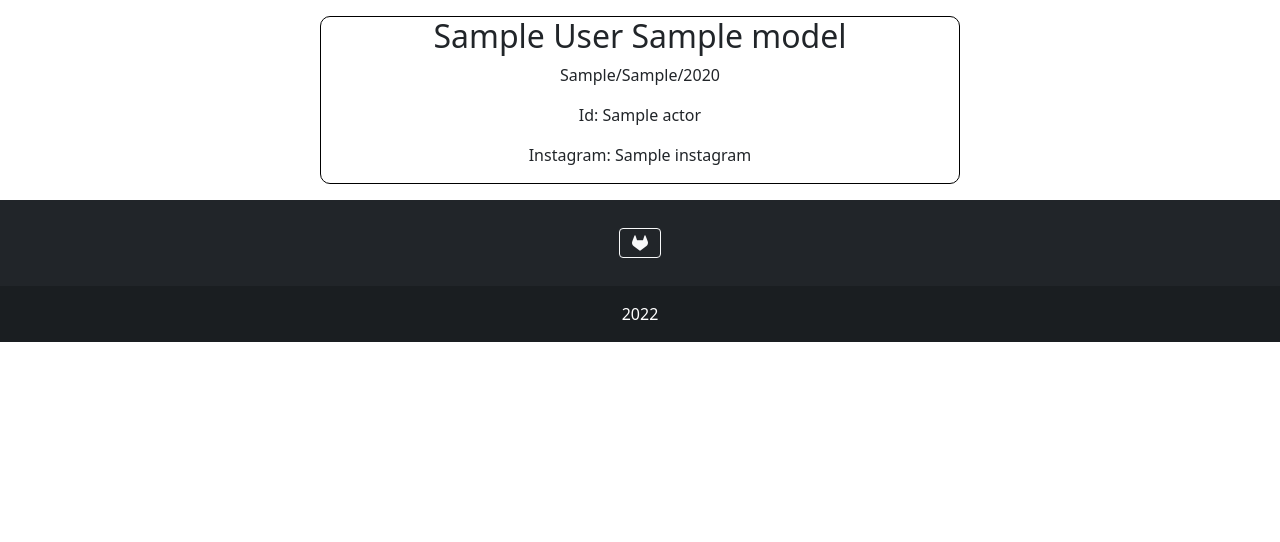
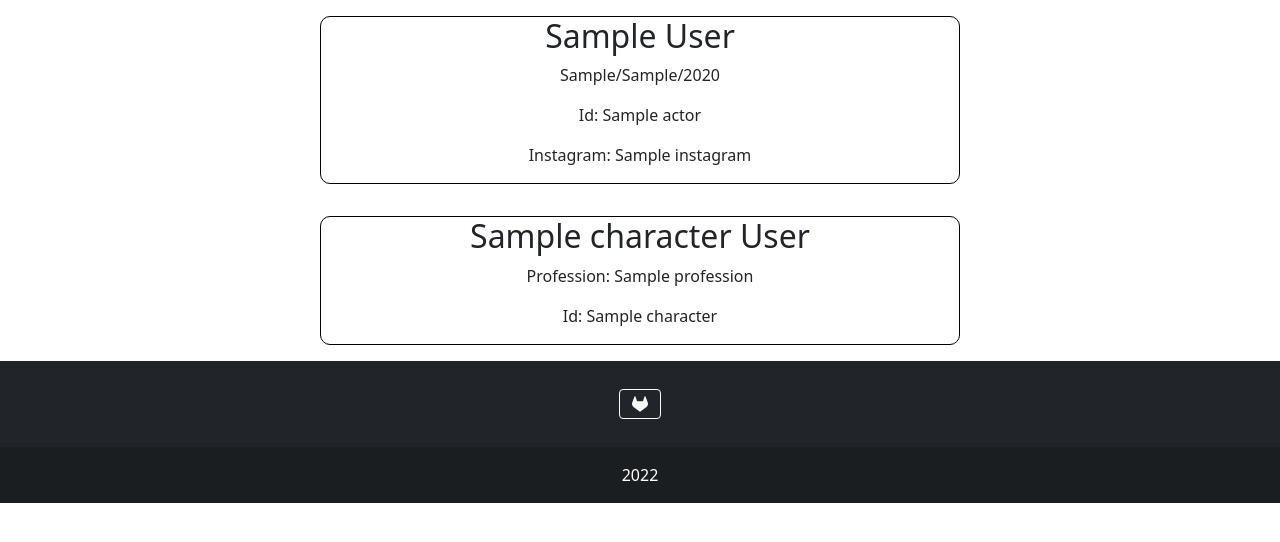
Before and after one commit to datorres76/the_martian, a FastAPI app: template templates/home.html in a window 1280 px wide. Shown: the part 70-612 px from the top of the page. Run offline with FastAPI, Linux system fonts and the light colour scheme; the template is opened without the code that fills it: most values are stand-ins (such as "Sample title", 1, 10 or a date in 2020); some libraries are stand-ins or nearby versions.

Commit message:
Adding Character model

```diff
--- a/db.py
+++ b/db.py
@@ -21,3 +21,14 @@ actors= {
         "instagram":"@chiwetelE"
      }
 }
+
+characters ={
+    1: {
+        "name": "Mark",
+        "lastname": "Watney",
+        "profession": "Botanic",
+        "role": "Astronaut",
+        "days_out_of_earth":564
+    }
+
+}
--- a/main.py
+++ b/main.py
@@ -10,24 +10,13 @@ from pydantic import BaseModel, Field, AnyUrl, FilePath
 from typing import Optional, List, Dict
 
 from db import actors
-
+from db import characters
 app=FastAPI()
 templates = Jinja2Templates(directory="templates")
 app.mount("/static", StaticFiles(directory="static"), name="static")
 
 
-#Home
-@app.get("/", response_class=HTMLResponse)
-def root(request:Request):
-    return templates.TemplateResponse("index.html",
-                                      {"request":request,
-                                       "title":"The Martian WebApp",
-                                       })
-
-
-
-
-
+# Models
 class Actor(BaseModel):
     first_name:str
     last_name:str
@@ -39,6 +28,22 @@ class Actor(BaseModel):
 
     web:Optional[AnyUrl]
     instagram:str
+
+class Character(BaseModel):
+    name: str
+    lastname: str
+    profession: str
+    role: str
+    days_out_of_earth: int
+
+
+#Home
+@app.get("/", response_class=HTMLResponse)
+def root(request:Request):
+    return templates.TemplateResponse("index.html",
+                                      {"request":request,
+                                       "title":"The Martian WebApp",
+                                       })
 
 #Upload an image
 
@@ -103,3 +108,22 @@ def about_us(request:Request):
                                       {"request":request,
                                        "title":"Profile",
                                        })
+
+
+#Show all characters
+@app.get(
+    path="/character",
+    status_code=status.HTTP_200_OK,
+    response_class=HTMLResponse,
+
+    description="Return all the characters from the movie",
+    tags=["Character"]
+)
+def show_all_character(request:Request, number:Optional[str]=Query("5", max_length=3)):
+    response = []
+    for id, character in list(characters.items())[:int(number)]:
+        response.append((id, character))
+    return templates.TemplateResponse("home.html",
+                                      {"request":request,
+                                       "characters":response,
+                                       "title":"All characters"})
--- a/static/style.css
+++ b/static/style.css
@@ -1,3 +1,4 @@
+
 .h2_text{
     margin-top: 30px;
     text-align: center;
--- a/templates/actor.html
+++ b/templates/actor.html
@@ -1,5 +1,5 @@
 <div>
-    <h2>{{actor["first_name"]}} {{actor["last_name"]}} {{actor["Model"]}} </h2>
+    <h2>{{actor["first_name"]}} {{actor["last_name"]}}</h2>
     <p> {{actor["born_day"]}}/{{actor["born_month"]}}/{{actor["born_year"]}}</p>
     <p>Id: {{id}}</p>
     <p>Instagram: {{actor["instagram"]}} </p>
--- /dev/null
+++ b/templates/character.html
@@ -0,0 +1,5 @@
+<div>
+    <h2>{{character["name"]}} {{character["lastname"]}} </h2>
+    <p> Profession: {{character["profession"]}}</p>
+    <p>Id: {{id}}</p>
+</div>
--- a/templates/home.html
+++ b/templates/home.html
@@ -12,4 +12,15 @@
     {% endfor %}
 </div>
 
+<div class="container-fluid">
+
+    {% for id, character in characters %}
+        <div class="row justify-content-center" style="text-align: center;">
+            <div class="col col-sm-6" style="border: 1px solid black; margin: 1em; border-radius: 10px">
+                {% include 'character.html' %}
+            </div>
+</div>
+    {% endfor %}
+</div>
+
 {% include 'footer.html' %}
--- a/templates/navbar.html
+++ b/templates/navbar.html
@@ -18,7 +18,7 @@
           <a class="nav-link" href="/actor">Actor</a>
         </li>
         <li class="nav-item">
-          <a class="nav-link" href="#">Character</a>
+          <a class="nav-link" href="/character">Character</a>
         </li>
         <li class="nav-item">
           <a class="nav-link" href="#">Upload Img</a>
--- a/templates/navbar2.html
+++ b/templates/navbar2.html
@@ -18,7 +18,7 @@
             <a class="nav-link" href="/actor">Actor</a>
           </li>
           <li class="nav-item">
-            <a class="nav-link" href="#">Character</a>
+            <a class="nav-link" href="/character">Character</a>
           </li>
           <li class="nav-item">
             <a class="nav-link" href="#">Upload Img</a>
```
